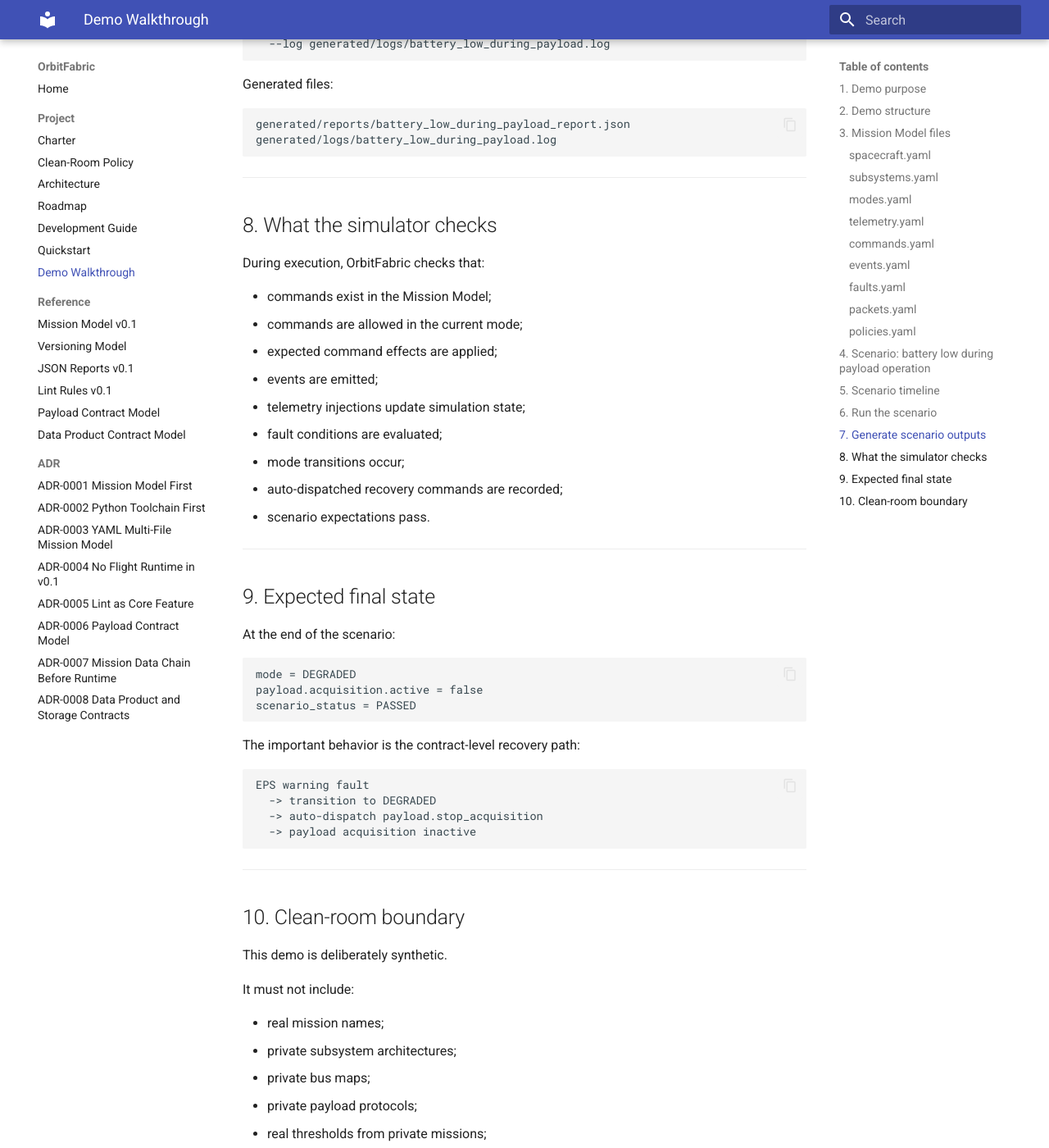
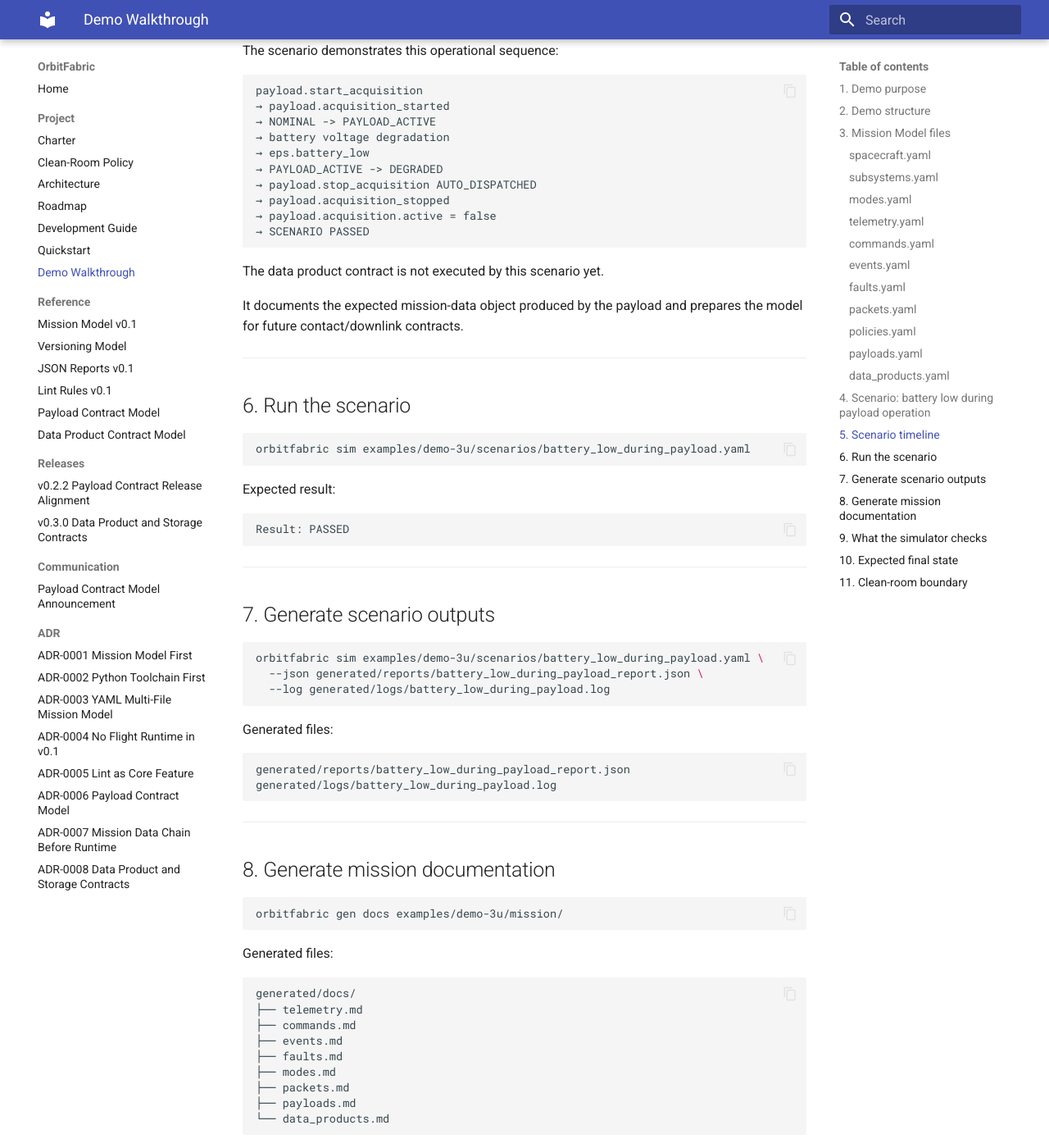
Before and after one commit to FAROTECH/orbitfabric, an MkDocs documentation site: the page built from docs/DEMO_WALKTHROUGH.md, in a window 1280 px wide and 1400 px high, scrolled down 4343 px. Shown: the whole window at 82% size. Built offline with MkDocs 1.6.1 and Material for MkDocs 9.7.7, drawn with Linux system fonts in a browser that asks for light colours; some of the changed text lies outside the part shown.

Commit message:
docs: polish v0.3 public documentation
* docs: expose releases and comms in nav

* docs: update home page for v0.3

* docs: update quickstart for v0.3

* docs: update demo walkthrough for data products

* docs: document payload and data product lint rules

````diff
--- a/docs/DEMO_WALKTHROUGH.md
+++ b/docs/DEMO_WALKTHROUGH.md
@@ -39,7 +39,9 @@
 │   ├── events.yaml
 │   ├── faults.yaml
 │   ├── packets.yaml
-│   └── policies.yaml
+│   ├── policies.yaml
+│   ├── payloads.yaml
+│   └── data_products.yaml
 └── scenarios/
     └── battery_low_during_payload.yaml
 ```
@@ -141,6 +143,38 @@
 
 Defines allowed policy values used by the model.
 
+### `payloads.yaml`
+
+Defines the synthetic IOD payload contract:
+
+```text
+demo_iod_payload
+```
+
+The contract describes payload lifecycle, telemetry references, accepted commands and generated events without introducing payload firmware, drivers or physical simulation.
+
+### `data_products.yaml`
+
+Defines one synthetic data product:
+
+```text
+payload.radiation_histogram
+```
+
+It is produced by `demo_iod_payload` and declares:
+
+```text
+type: histogram
+estimated size: 4096 bytes
+priority: high
+storage class: science
+retention: 7d
+overflow policy: drop_oldest
+downlink policy: next_available_contact
+```
+
+This is contract intent only. It does not implement storage or downlink execution.
+
 ---
 
 ## 4. Scenario: battery low during payload operation
@@ -186,6 +220,10 @@
 → SCENARIO PASSED
 ```
 
+The data product contract is not executed by this scenario yet.
+
+It documents the expected mission-data object produced by the payload and prepares the model for future contact/downlink contracts.
+
 ---
 
 ## 6. Run the scenario
@@ -219,13 +257,39 @@
 
 ---
 
-## 8. What the simulator checks
+## 8. Generate mission documentation
+
+```bash
+orbitfabric gen docs examples/demo-3u/mission/
+```
+
+Generated files:
+
+```text
+generated/docs/
+├── telemetry.md
+├── commands.md
+├── events.md
+├── faults.md
+├── modes.md
+├── packets.md
+├── payloads.md
+└── data_products.md
+```
+
+The generated data product documentation exposes storage and downlink intent as contract data, not runtime behavior.
+
+---
+
+## 9. What the simulator checks
 
 During execution, OrbitFabric checks that:
 
 - commands exist in the Mission Model;
 - commands are allowed in the current mode;
 - expected command effects are applied;
+- payload lifecycle preconditions are respected;
+- payload lifecycle expected effects are applied;
 - events are emitted;
 - telemetry injections update simulation state;
 - fault conditions are evaluated;
@@ -235,12 +299,13 @@
 
 ---
 
-## 9. Expected final state
+## 10. Expected final state
 
 At the end of the scenario:
 
 ```text
 mode = DEGRADED
+payload lifecycle = READY
 payload.acquisition.active = false
 scenario_status = PASSED
 ```
@@ -252,11 +317,12 @@
   -> transition to DEGRADED
   -> auto-dispatch payload.stop_acquisition
   -> payload acquisition inactive
+  -> payload lifecycle READY
 ```
 
 ---
 
-## 10. Clean-room boundary
+## 11. Clean-room boundary
 
 This demo is deliberately synthetic.
 
@@ -269,6 +335,8 @@
 - real thresholds from private missions;
 - real operational procedures;
 - real telemetry logs;
-- real anomaly sequences.
+- real anomaly sequences;
+- real payload data;
+- real storage or downlink policies.
 
 The demo exists to prove OrbitFabric's architecture, not to approximate a real spacecraft.
--- a/mkdocs.yml
+++ b/mkdocs.yml
@@ -26,6 +26,11 @@
       - Lint Rules v0.1: reference/lint-rules-v0.1.md
       - Payload Contract Model: reference/payload-contract-model.md
       - Data Product Contract Model: reference/data-product-contract-model.md
+  - Releases:
+      - v0.2.2 Payload Contract Release Alignment: releases/v0.2.2.md
+      - v0.3.0 Data Product and Storage Contracts: releases/v0.3.0.md
+  - Communication:
+      - Payload Contract Model Announcement: comms/payload-contract-model-announcement.md
 
   - ADR:
       - ADR-0001 Mission Model First: adr/ADR-0001-mission-model-first.md
````
Also changed, not shown: docs/QUICKSTART.md (+14 -4 lines), docs/index.md (+29 -1 lines), docs/reference/lint-rules-v0.1.md (+59 -35 lines).
